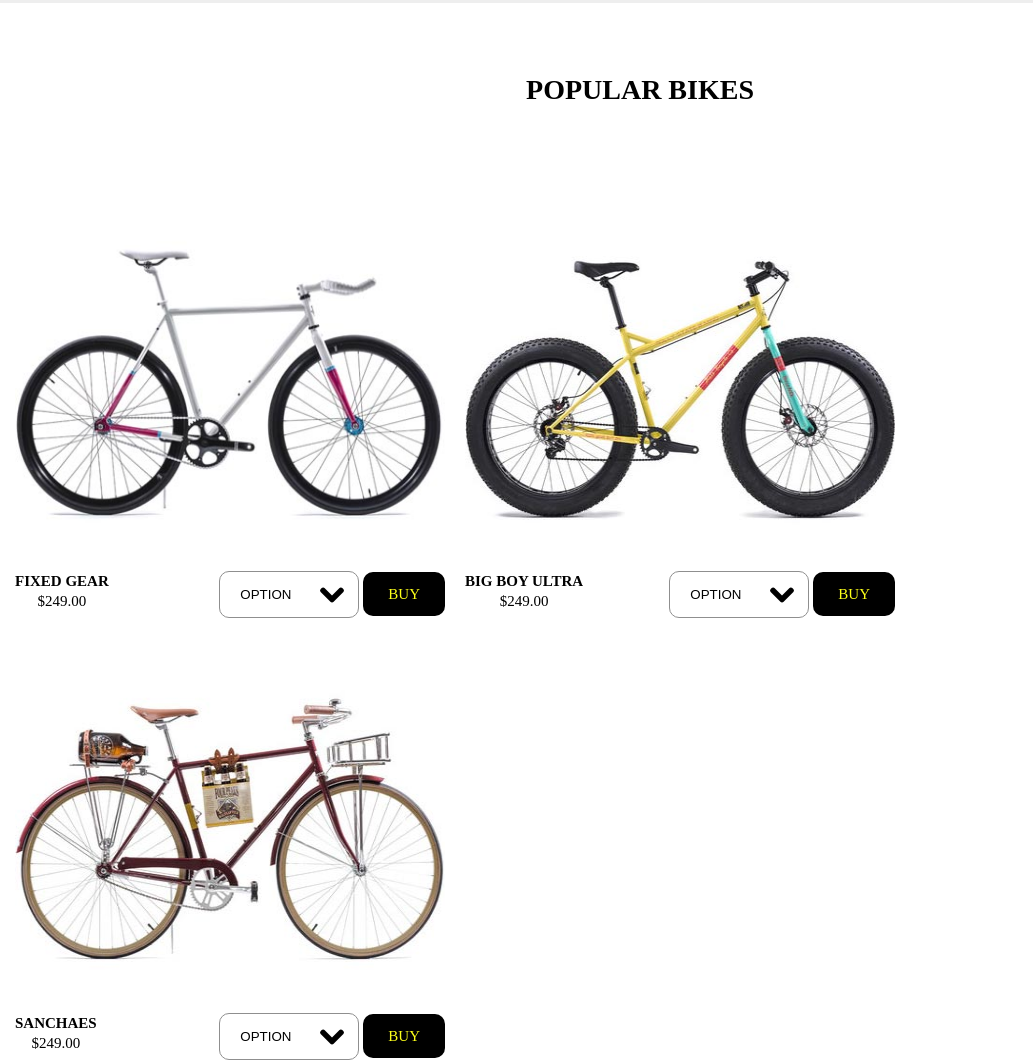
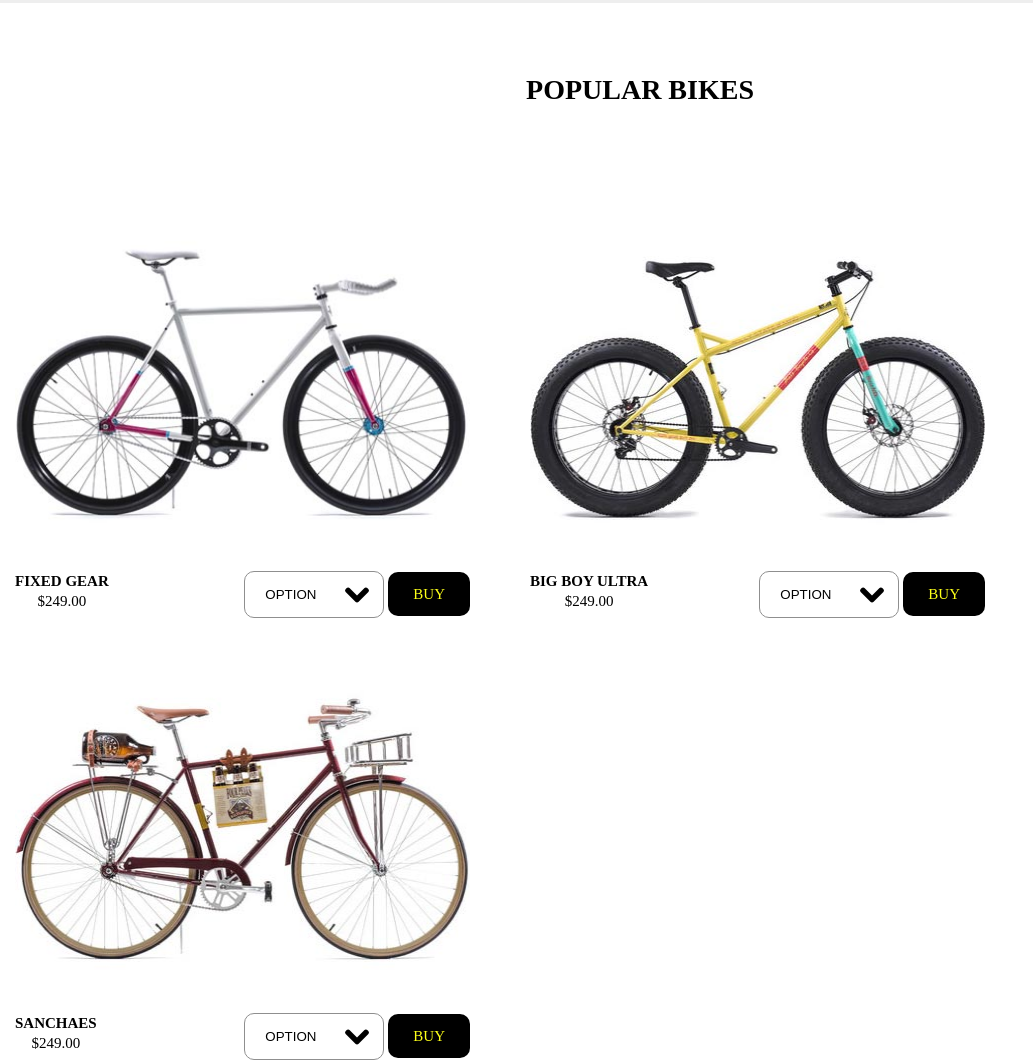
Before and after one commit to newprogrammer1991/TheBikeShop, a plain HTML site: page index.html in a window 1280 px wide. Shown: the part 1619-2682 px from the top of the page, without its empty margins (0-1033 px from the left). Drawn offline with Linux system fonts and the light colour scheme.

Commit message:
change size img

```diff
--- a/css/main.css
+++ b/css/main.css
@@ -326,7 +326,7 @@ display: none;
 
 .top-bike {
     float: left;
-    margin-right: 20px;
+    margin-right: 60px;
 }
 
 .top-bike:last-of-type {
--- a/index.html
+++ b/index.html
@@ -129,7 +129,7 @@
         <h2 class="row-title">Popular Bikes</h2>
         <div class="popular-bikes-box clearfix">
             <div class="top-bike">
-                <img src="img/item-photo1.jpg" width="430" height="391" alt="top-bike">
+                <img src="img/item-photo1.jpg" width="455" height="391" alt="top-bike">
                 <div class="inner">
                     <div class="bike-text">
                         <h5 class="bike-name">Fixed Gear</h5>
@@ -159,7 +159,7 @@
                 </div>
             </div>
             <div class="top-bike">
-                <img src="img/item_photo2.jpg" width="430" height="391" alt="top-bike">
+                <img src="img/item_photo2.jpg" width="455" height="391" alt="top-bike">
                 <div class="inner">
                     <div class="bike-text">
                         <h5 class="bike-name">Big boy ultra</h5>
@@ -189,7 +189,7 @@
                 </div>
             </div>
             <div class="top-bike">
-                <img src="img/item-photo3.jpg" width="430" height="391" alt="top-bike">
+                <img src="img/item-photo3.jpg" width="455" height="391" alt="top-bike">
                 <div class="inner">
                     <div class="bike-text">
                         <h5 class="bike-name">Sanchaes</h5>
```
